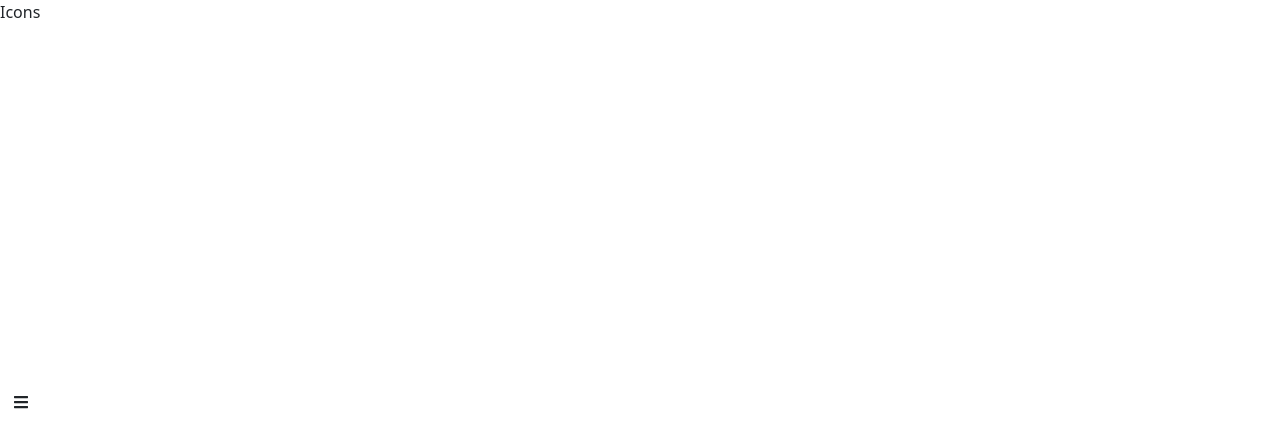
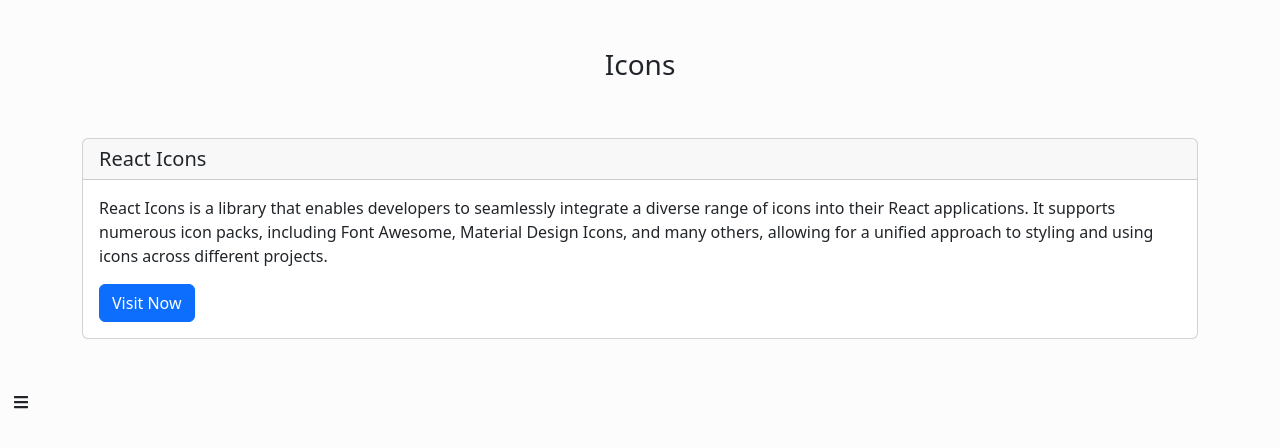
Before and after one commit to Abanoub-Abd-Elmessih/Link-Utility, a React (Vite) app: page /icons in a window 1280 px wide. Shown: the top 448 px of the page. Built offline with nearby package versions, Linux system fonts and the light colour scheme.

Commit message:
Add Styles Content

```diff
--- a/index.html
+++ b/index.html
@@ -6,7 +6,7 @@
     <meta name="viewport" content="width=device-width, initial-scale=1.0" />
     <title>Link Utility</title>
   </head>
-  <body>
+  <body class="bg-light-subtle">
     <div id="root"></div>
     <script type="module" src="/src/main.tsx"></script>
   </body>
--- a/src/App.tsx
+++ b/src/App.tsx
@@ -3,12 +3,14 @@
 import { createBrowserRouter, RouterProvider } from 'react-router-dom';
 import Layout from './Pages/Layout/Layout';
 import Icons from './Pages/Icons/Icons';
+import Animation from './Pages/Animation/Animation';
 
 function App() {
   const router = createBrowserRouter([
   {path:'/' , element:<Layout/>,children:[
     {index:true , element:<Home/>},
-    {path:'icons' , element:<Icons/>}
+    {path:'icons' , element:<Icons/>},
+    {path:'animation' , element:<Animation/>},
   ]}
   ])
   return (
--- /dev/null
+++ b/src/Components/CardComp/CardComp.tsx
@@ -0,0 +1,23 @@
+import { Button } from "react-bootstrap";
+import Card from 'react-bootstrap/Card';
+
+interface CardItemProp {
+  className?: string;
+  header: string;
+  text: string;
+  go: string | React.ReactNode;
+}
+
+const CardComp: React.FC<CardItemProp> = ({ header, text, go , className}) => {
+  return (
+    <Card className={className}>
+      <Card.Header as="h5">{header}</Card.Header>
+      <Card.Body>
+        <Card.Text>{text}</Card.Text>
+        <Button variant="primary">{go}</Button>
+      </Card.Body>
+    </Card>
+  );
+}
+
+export default CardComp;
--- a/src/Components/offcanvas/OffcanvasComp.tsx
+++ b/src/Components/offcanvas/OffcanvasComp.tsx
@@ -38,9 +38,12 @@
               <AccordionItemComp
                 eventKey="0"
                 content={
-                  <ol>
-                    <li>
-                      <Link to={"/icons"} className="text-decoration-none">Icons</Link>
+                  <ol className="d-flex flex-column gap-2">
+                    <li className="border-bottom">
+                      <Link to={"/icons"} className="text-decoration-none text-dark">Icons</Link>
+                    </li>
+                    <li className="border-bottom">
+                      <Link to={"/animation"} className="text-decoration-none text-dark">Animation</Link>
                     </li>
                   </ol>
                 }
--- /dev/null
+++ b/src/Pages/Animation/Animation.tsx
@@ -0,0 +1,29 @@
+import { Container } from "react-bootstrap";
+import CardComp from "../../Components/CardComp/CardComp";
+
+export default function Animation() {
+  return (
+    <div>
+      <Container>
+        <p className="h3 text-center py-5">Animation</p>
+        <ul className="list-unstyled">
+          <li>
+            <CardComp
+              header="Animista"
+              text="Animation Library: Animista offers an extensive collection of animations that can be previewed in real-time. Users can choose from different categories, making it easy to find the perfect effect for their project."
+              go={
+                <a
+                  href="https://animista.net/"
+                  target="_blank"
+                  className="text-white text-decoration-none"
+                >
+                  Visit Now
+                </a>
+              }
+            />
+          </li>
+        </ul>
+      </Container>
+    </div>
+  );
+}
--- a/src/Pages/Icons/Icons.tsx
+++ b/src/Pages/Icons/Icons.tsx
@@ -1,5 +1,29 @@
+import { Container } from "react-bootstrap";
+import CardComp from "../../Components/CardComp/CardComp";
+
 export default function Icons() {
   return (
-    <div>Icons</div>
-  )
+    <div>
+      <Container>
+        <p className="h3 text-center py-5">Icons</p>
+        <ul className="list-unstyled">
+          <li>
+            <CardComp
+              header="React Icons"
+              text="React Icons is a library that enables developers to seamlessly integrate a diverse range of icons into their React applications. It supports numerous icon packs, including Font Awesome, Material Design Icons, and many others, allowing for a unified approach to styling and using icons across different projects."
+              go={
+                <a
+                  href="https://react-icons.github.io/react-icons/"
+                  target="_blank"
+                  className="text-white text-decoration-none"
+                >
+                  Visit Now
+                </a>
+              }
+            />
+          </li>
+        </ul>
+      </Container>
+    </div>
+  );
 }
```
